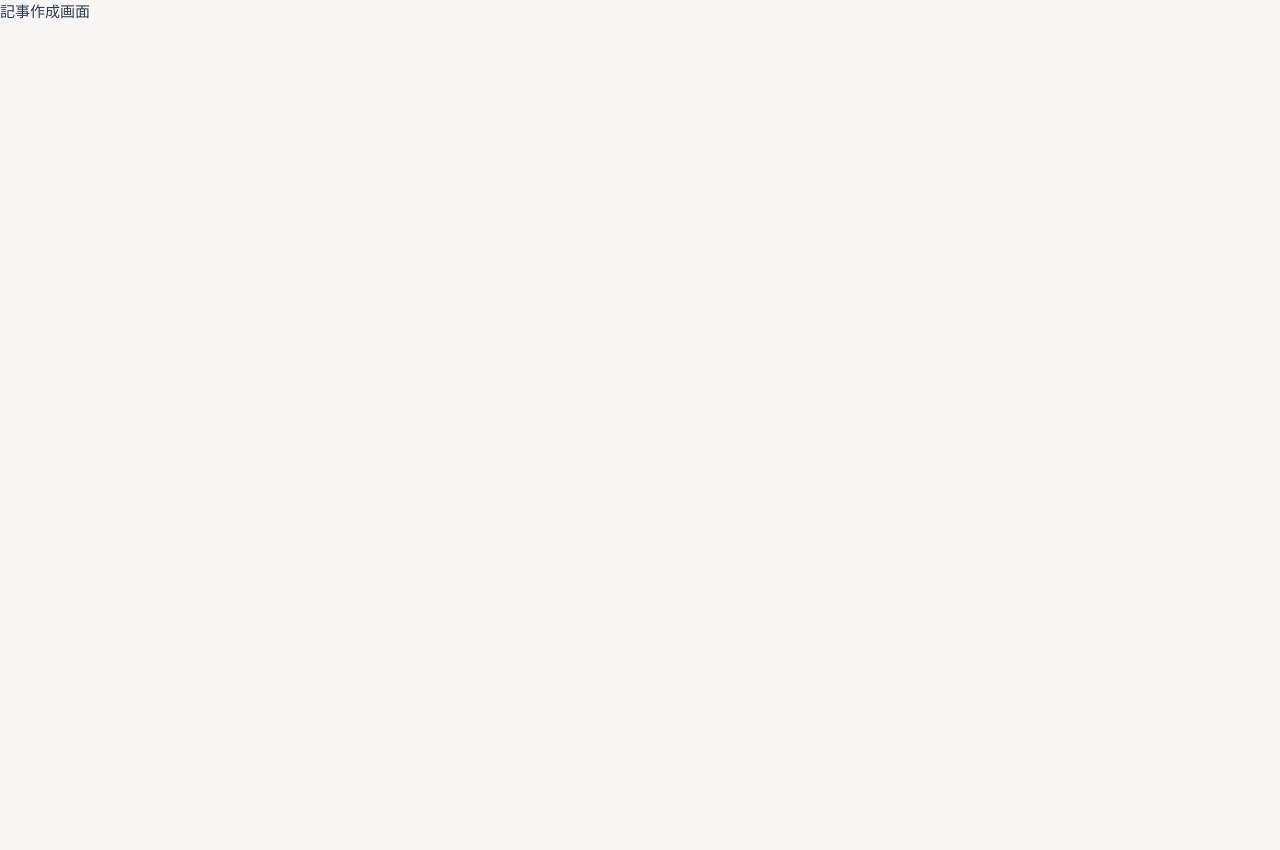
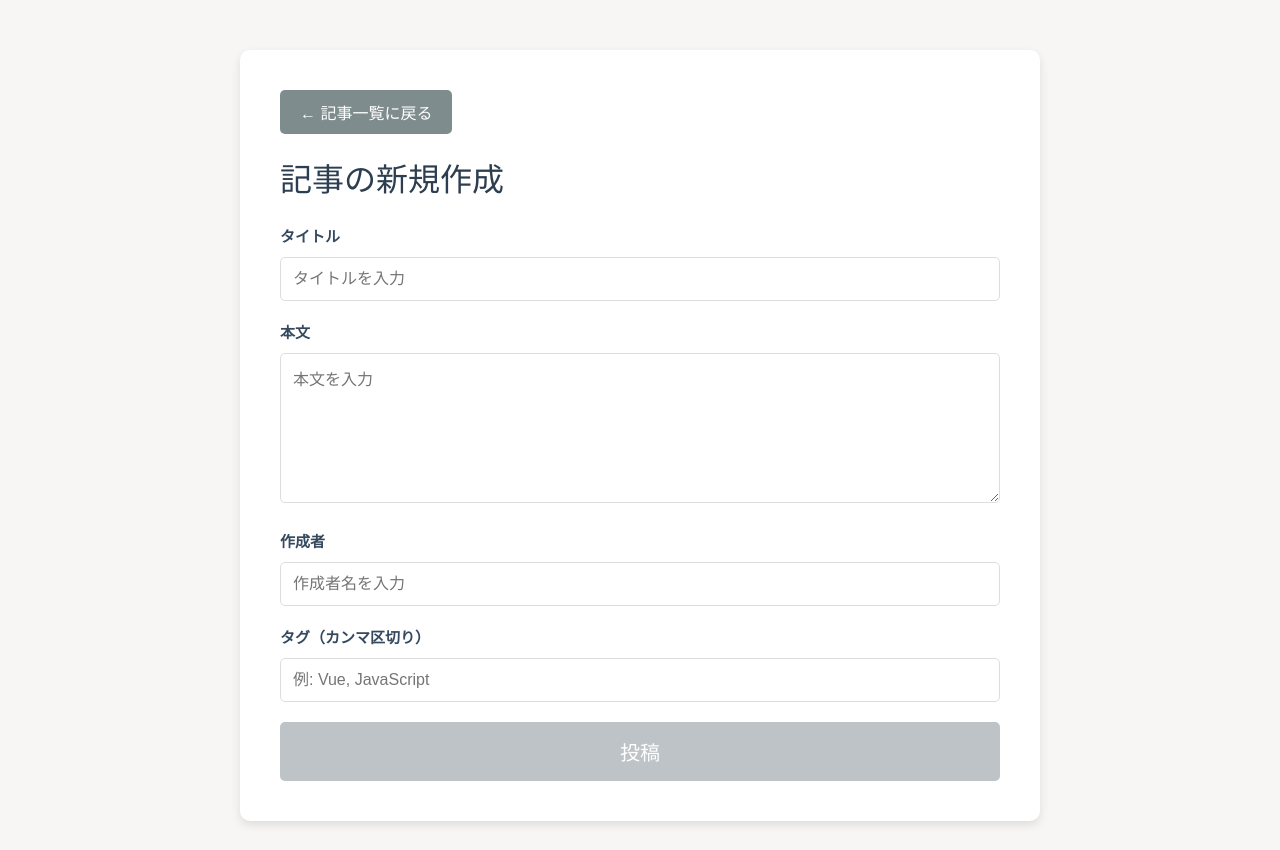
Before and after one commit to tech-education-nav/vue-spa, a Vue app: page /articles/new in a window 1280 px wide. Before the commit the page ends 800 px from the top, so only its background shows below. Built offline with nearby package versions, Linux system fonts and the light colour scheme.

Commit message:
記事作成画面 表示

```diff
--- a/src/views/articles/ArticleNewView.vue
+++ b/src/views/articles/ArticleNewView.vue
@@ -1,4 +1,163 @@
 <script setup>
-// 対応パス: /articles/new
+import { ref, computed } from 'vue'
+import { useRouter } from 'vue-router'
+
+// フォームデータの定義
+const title = ref('')
+const content = ref('')
+const author = ref('')
+const tags = ref('')
+const router = useRouter()
+
+// 投稿ボタンの無効化を算出プロパティで制御
+const isSubmitDisabled = computed(() => {
+  return !(title.value && content.value && author.value)
+})
+
+// 記事の投稿処理
+const submitArticle = () => {
+  if (isSubmitDisabled.value) return
+
+  const newArticle = {
+    id: Date.now(),
+    title: title.value,
+    content: content.value,
+    author: author.value,
+    createdAt: new Date().toISOString(),
+    updatedAt: new Date().toISOString(),
+    tags: tags.value.split(',').map((tag) => tag.trim()), // カンマ区切りでタグを配列化
+  }
+
+  console.log('新しい記事が投稿されました:', newArticle)
+  alert('記事が投稿されました')
+  router.push('/articles') // 記事一覧に戻る
+}
+
+// 記事一覧に戻る
+const goToArticles = () => {
+  router.push('/articles')
+}
 </script>
-<template>記事作成画面</template>
+
+<template>
+  <div class="new-article-container">
+    <div class="top-actions">
+      <button class="back-button" @click="goToArticles">← 記事一覧に戻る</button>
+    </div>
+
+    <h1>記事の新規作成</h1>
+
+    <form @submit.prevent="submitArticle">
+      <div class="form-group">
+        <label for="title">タイトル</label>
+        <input id="title" v-model="title" type="text" placeholder="タイトルを入力" required />
+      </div>
+
+      <div class="form-group">
+        <label for="content">本文</label>
+        <textarea id="content" v-model="content" placeholder="本文を入力" required></textarea>
+      </div>
+
+      <div class="form-group">
+        <label for="author">作成者</label>
+        <input id="author" v-model="author" type="text" placeholder="作成者名を入力" required />
+      </div>
+
+      <div class="form-group">
+        <label for="tags">タグ（カンマ区切り）</label>
+        <input id="tags" v-model="tags" type="text" placeholder="例: Vue, JavaScript" />
+      </div>
+
+      <button type="submit" class="submit-button" :disabled="isSubmitDisabled">投稿</button>
+    </form>
+  </div>
+</template>
+
+<style scoped>
+/* 全体コンテナ */
+.new-article-container {
+  max-width: 800px;
+  margin: 50px auto;
+  padding: 40px;
+  background: #fff;
+  border-radius: 10px;
+  box-shadow: 0 4px 10px rgba(0, 0, 0, 0.1);
+}
+
+/* 一覧へ戻るボタン */
+.top-actions {
+  text-align: left;
+  margin-bottom: 20px;
+}
+
+.back-button {
+  background: #7f8c8d;
+  color: white;
+  padding: 10px 20px;
+  font-size: 16px;
+  border: none;
+  border-radius: 5px;
+  cursor: pointer;
+  transition: background 0.3s ease;
+}
+
+.back-button:hover {
+  background: #636e72;
+}
+
+/* 見出し */
+h1 {
+  font-size: 32px;
+  color: #2c3e50;
+  margin-bottom: 20px;
+}
+
+/* フォームグループ */
+.form-group {
+  margin-bottom: 20px;
+}
+
+.form-group label {
+  display: block;
+  font-weight: bold;
+  margin-bottom: 8px;
+  color: #34495e;
+}
+
+.form-group input,
+.form-group textarea {
+  width: 100%;
+  padding: 12px;
+  border: 1px solid #ddd;
+  border-radius: 5px;
+  font-size: 16px;
+}
+
+/* テキストエリアのサイズ調整 */
+textarea {
+  height: 150px;
+}
+
+/* 投稿ボタン（下部横幅いっぱい） */
+.submit-button {
+  width: 100%;
+  background: #27ae60;
+  color: white;
+  padding: 15px;
+  font-size: 20px;
+  border: none;
+  border-radius: 5px;
+  cursor: pointer;
+  transition: background 0.3s ease;
+}
+
+.submit-button:hover {
+  background: #219150;
+}
+
+/* 投稿ボタンの無効化スタイル */
+.submit-button:disabled {
+  background: #bdc3c7;
+  cursor: not-allowed;
+}
+</style>
```
